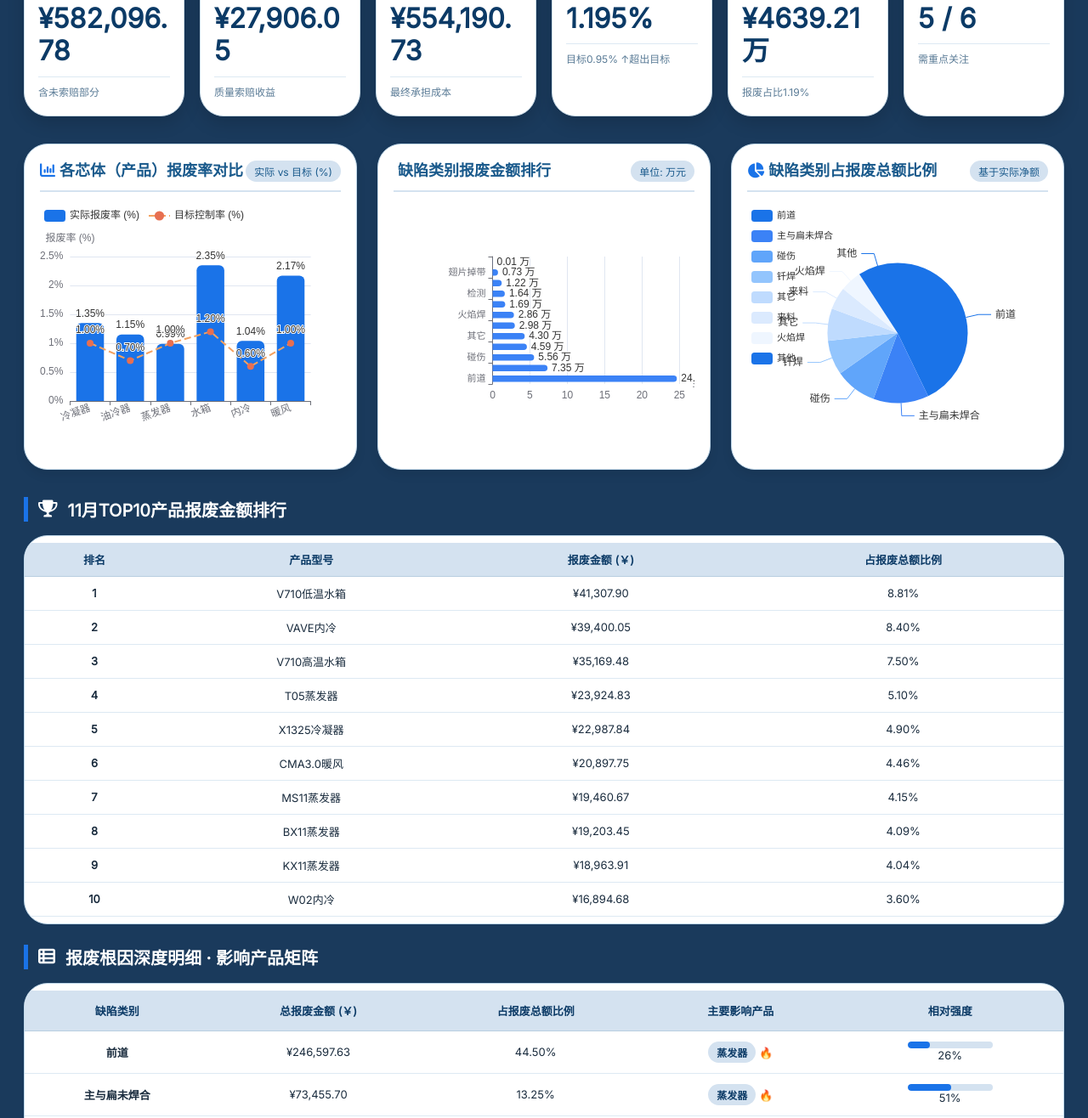
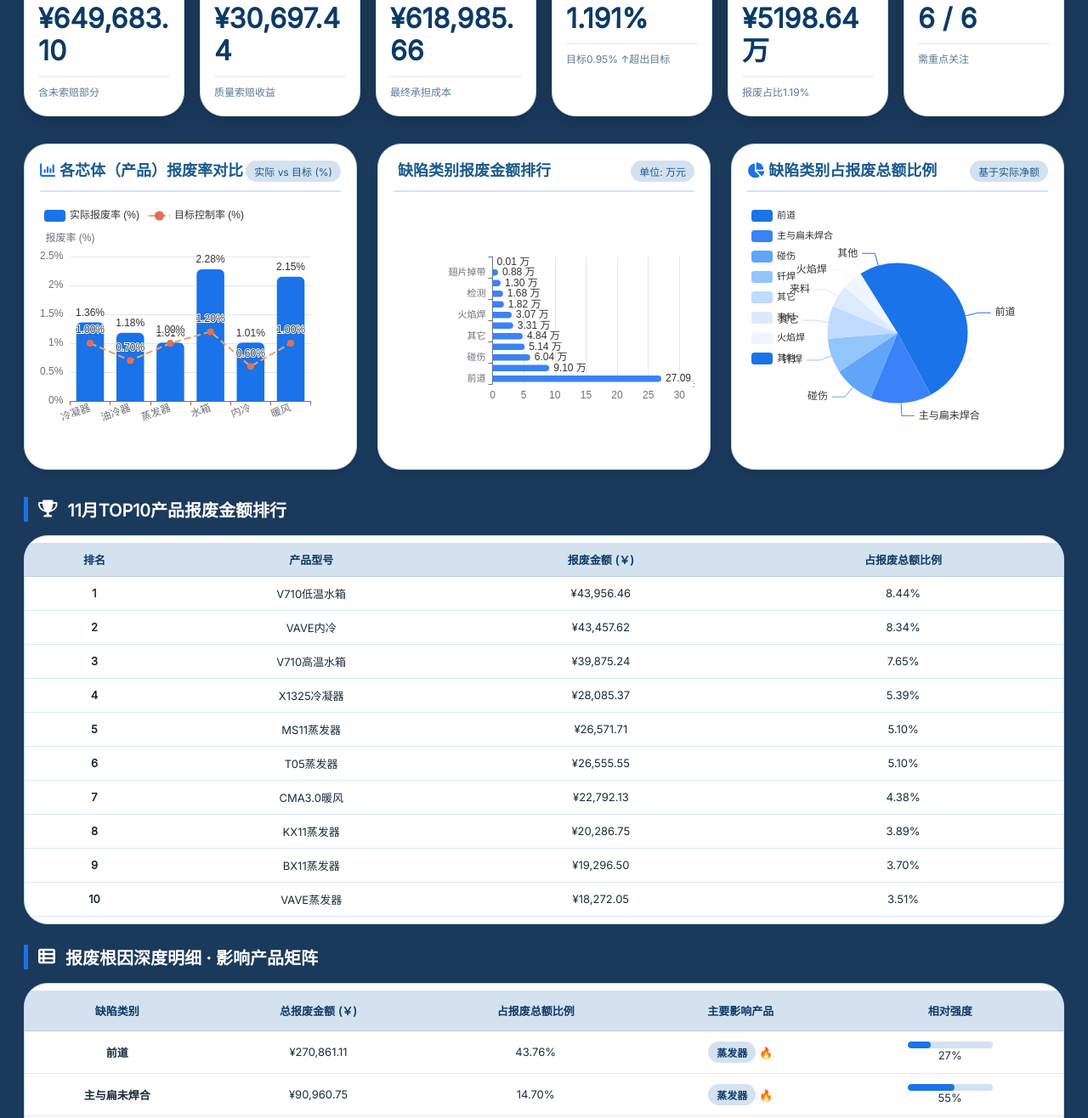
Before and after one commit to user-one1234/scrap, a plain HTML site: page index.html in a window 1280 px wide. Shown: the part 231-1547 px from the top of the page at 85% size. Drawn offline with nearby package versions, Linux system fonts and the light colour scheme.

Commit message:
Update index.html

```diff
--- a/index.html
+++ b/index.html
@@ -184,7 +184,7 @@
     <div class="header">
         <div class="title-section">
             <h1><i class="fas fa-chalkboard-user" style="margin-right: 12px; color:#4a9af0;"></i>HEX车间 · 报废根因追溯 & 金额排行</h1>
-            <p><i class="far fa-calendar-alt"></i> 2026年11月数据 | 实际报废净额 ¥554,190.73 &nbsp;|&nbsp; <span class="badge-date"><i class="fas fa-chart-simple"></i> 各芯体报废率保留两位小数</span></p>
+            <p><i class="far fa-calendar-alt"></i> 2026年11月数据 | 实际报废净额 ¥618,985.66 &nbsp;|&nbsp; <span class="badge-date"><i class="fas fa-chart-simple"></i> 各芯体报废率保留两位小数</span></p>
         </div>
         <div style="background: #ffffffcc; border-radius: 40px; padding: 6px 18px; font-weight: 500; color:#0b3a66;"><i class="fas fa-microchip"></i> 动态看板 · 深蓝背景</div>
     </div>
@@ -247,50 +247,50 @@
     // ======================= 2026年11月 Excel 最新数据 =======================
     const productsData = [
         {
-            name: "冷凝器", rawScrap: 66957.00179241803, claim: 6266.891184811232, netScrap: 60690.110607606795, output: 4484923.753647838,
-            reasons: { "前道":22156.738999532023, "碰伤":11976.830108528084, "来料":6732.898558811234, "主与扁未焊合":3832.0593137546807, "钎焊":7908.712877443253, "其它":2483.749834, "变形":1286.28983675468, "翅片掉带":2757.17735475468, "检测":2383.391585452808, "火焰焊":1715.921744452808, "呛管":0, "错漏装":329.923974 }
+            name: "冷凝器", rawScrap: 75516.11830536119, claim: 6627.012018386701, netScrap: 68889.1062869745, output: 5062571.746329839,
+            reasons: { "前道":23873.326486182963, "碰伤":12630.723189103554, "来料":7093.019392386703, "主与扁未焊合":3832.0593137546807, "钎焊":11832.638778707296, "其它":2550.317077, "变形":1486.8746363301482, "翅片掉带":3580.525177330148, "检测":2383.391585452808, "火焰焊":1916.5065440282763, "呛管":0, "错漏装":480.635186 }
         },
         {
-            name: "油冷器", rawScrap: 13393.870207991205, claim: 133.134486, netScrap: 13260.735721991205, output: 1154484.4893465184,
-            reasons: { "前道":5651.261781991201, "碰伤":1478.7536969999996, "来料":133.134486, "主与扁未焊合":1210.898686, "钎焊":611.7934990000001, "其它":10094.35531722739, "变形":136.306564, "翅片掉带":332.83621500000004, "检测":607.035382, "火焰焊":681.53282, "呛管":66.567243, "错漏装":0 }
+            name: "油冷器", rawScrap: 15773.007903791206, claim: 133.134486, netScrap: 15639.873417791205, output: 1326687.7820553791,
+            reasons: { "前道":6364.345466791201, "碰伤":2144.6602439999997, "来料":333.53856600000006, "主与扁未焊合":1611.004495, "钎焊":611.7934990000001, "其它":12678.6222059874, "变形":136.306564, "翅片掉带":532.537944, "检测":673.8367420000001, "火焰焊":748.100063, "呛管":66.567243, "错漏装":0 }
         },
         {
-            name: "蒸发器", rawScrap: 221639.2585913832, claim: 19727.05122309269, netScrap: 201912.20736829052, output: 20348643.882390894,
-            reasons: { "前道":65302.69365267711, "碰伤":24164.329728157936, "来料":20470.079456385323, "主与扁未焊合":37764.427209486406, "钎焊":20523.701618315867, "其它":13339.075077000005, "变形":5959.143311581069, "翅片掉带":638.578849, "检测":8238.055368166342, "火焰焊":19084.605795983185, "呛管":0, "错漏装":9344.580934402129 }
+            name: "蒸发器", rawScrap: 251034.69062331156, claim: 20823.44108914954, netScrap: 230211.24953416202, output: 22809410.11933119,
+            reasons: { "前道":72822.04857457399, "碰伤":26330.734983743205, "来料":21857.61739108849, "主与扁未焊合":49614.9367621201, "钎焊":21468.624237490607, "其它":14529.661885000005, "变形":6664.844503227387, "翅片掉带":789.662446, "检测":8316.868941048448, "火焰焊":20574.650422983184, "呛管":0, "错漏装":9861.372805048448 }
         },
         {
-            name: "水箱", rawScrap: 94987.70184169384, claim: 147.710172, netScrap: 94839.99166969383, output: 4037872.7077858457,
-            reasons: { "前道":54251.102896693985, "碰伤":4567.955596999998, "来料":222.78250200000002, "主与扁未焊合":4043.542126, "钎焊":5947.820731999998, "其它":3556.5856383242, "变形":7695.735826999997, "翅片掉带":1550.4636950000001, "检测":742.350726, "火焰焊":1920.2322360000003, "呛管":0, "错漏装":556.495767 }
+            name: "水箱", rawScrap: 102934.31582689381, claim: 147.710172, netScrap: 102786.6056548938, output: 4504326.476220251,
+            reasons: { "前道":58657.978556894, "碰伤":4862.306830999999, "来料":222.78250200000002, "主与扁未焊合":5492.253548000001, "钎焊":5984.748274999998, "其它":4043.342287931506, "变形":8042.114642999997, "翅片掉带":1698.1738670000002, "检测":742.350726, "火焰焊":1920.2322360000003, "呛管":0, "错漏装":631.568097 }
         },
         {
-            name: "内冷", rawScrap: 74531.43326772001, claim: 1631.2610136438354, netScrap: 72900.17225407618, output: 7041567.204146708,
-            reasons: { "前道":40061.19527574754, "碰伤":10506.014103940632, "来料":1737.9717008584473, "主与扁未焊合":3390.9770053972593, "钎焊":5703.425023260271, "其它":13515.688611988366, "变形":843.8045206073059, "翅片掉带":1164.5099311095885, "检测":3280.761443538811, "火焰焊":2930.402127182648, "呛管":0, "错漏装":1089.0097797168944 }
+            name: "内冷", rawScrap: 82361.50484887656, claim: 2966.143089251141, netScrap: 79395.36175962542, output: 7886134.807194549,
+            reasons: { "前道":43261.03793829213, "碰伤":11310.205257977164, "来料":3155.532920465753, "主与扁未焊合":4326.986303506847, "钎焊":6024.367906689495, "其它":14594.602365396642, "变形":843.8045206073059, "翅片掉带":1238.6567911095885, "检测":3553.2992057534225, "火焰焊":3248.4852187899537, "呛管":0, "错漏装":1089.0097797168944 }
         },
         {
-            name: "暖风", rawScrap: 110587.51560054498, claim: 0, netScrap: 110587.51560054498, output: 5107120.921583541,
-            reasons: { "前道":59174.633632660654, "碰伤":2890.1702568748683, "来料":474.2449224888657, "主与扁未焊合":23213.797190149537, "钎焊":5211.007798238606, "其它":0, "变形":995.0116748610816, "翅片掉带":809.5664287221641, "检测":1114.7296809777308, "火焰焊":2258.6417065249216, "呛管":48.320014, "错漏装":881.7036830583243 }
+            name: "暖风", rawScrap: 122063.46040811636, claim: 0, netScrap: 122063.46040811636, output: 5671254.3837687615,
+            reasons: { "前道":65882.37750940163, "碰伤":3145.8679059331926, "来料":474.2449224888657, "主与扁未焊合":26083.50661245495, "钎焊":5459.529138610823, "其它":0, "变形":995.0116748610816, "翅片掉带":968.2158024082722, "检测":1114.7296809777308, "火焰焊":2319.3503145249215, "呛管":48.320014, "错漏装":977.7044670583242 }
         }
     ];
 
     // TOP10 产品明细（Excel 最新数据，11月）
     const top10Data = [
-        { rank:1, model:"V710低温水箱", amount:41307.90380982004, percent:0.08807842218214722 },
-        { rank:2, model:"VAVE内冷", amount:39400.050915839995, percent:0.0840104192781253 },
-        { rank:3, model:"V710高温水箱", amount:35169.478629693986, percent:0.07498981795188038 },
-        { rank:4, model:"T05蒸发器", amount:23924.828697352776, percent:0.051013509965132486 },
-        { rank:5, model:"X1325冷凝器", amount:22987.835942291935, percent:0.04901561523191578 },
-        { rank:6, model:"CMA3.0暖风", amount:20897.752685838368, percent:0.04455905320675703 },
-        { rank:7, model:"MS11蒸发器", amount:19460.67411288, percent:0.04149485479473656 },
-        { rank:8, model:"BX11蒸发器", amount:19203.446878199968, percent:0.04094638423866084 },
-        { rank:9, model:"KX11蒸发器", amount:18963.914217799986, percent:0.0404356427862198 },
-        { rank:10, model:"W02内冷", amount:16894.679834279515, percent:0.036023535590835945 }
+        { rank:1, model:"V710低温水箱", amount:43956.464830860044, percent:0.08438374438598926 },
+        { rank:2, model:"VAVE内冷", amount:43457.62490239998, percent:0.08342611548715327 },
+        { rank:3, model:"V710高温水箱", amount:39875.24369485399, percent:0.07654897599757123 },
+        { rank:4, model:"X1325冷凝器", amount:28085.373680159722, percent:0.0539158233659351 },
+        { rank:5, model:"MS11蒸发器", amount:26571.707995920005, percent:0.05101002148500098 },
+        { rank:6, model:"T05蒸发器", amount:26555.55063825174, percent:0.050979004014768146 },
+        { rank:7, model:"CMA3.0暖风", amount:22792.130978901612, percent:0.04375432287232891 },
+        { rank:8, model:"KX11蒸发器", amount:20286.749017839982, percent:0.038944711548829836 },
+        { rank:9, model:"BX11蒸发器", amount:19296.499444199966, percent:0.037043717753675744 },
+        { rank:10, model:"VAVE蒸发器", amount:18272.053961800022, percent:0.03507707766883599 }
     ];
 
     // 合计值（Excel 最新合计行）
-    const totalRawScrap = 582096.7813017513;
-    const totalClaim = 27906.048079547756;
-    const totalNetScrap = 554190.7332222036;
-    const totalOutput = 46392074.25479148;
+    const totalRawScrap = 649683.0979163506;
+    const totalClaim = 30697.440854787383;
+    const totalNetScrap = 618985.6570615633;
+    const totalOutput = 51986423.846389964;
     const totalActualRate = totalNetScrap / totalOutput;
     const targetOverall = 0.0095;
     const overallRatePercent = (totalActualRate * 100).toFixed(3);
@@ -462,7 +462,7 @@
     extraNote.style.borderRadius = "20px";
     extraNote.style.fontSize = "12px";
     extraNote.style.border = "1px solid #c0d8ea";
-    extraNote.innerHTML = `<i class="fas fa-chart-simple" style="color:#1a73e8;"></i> 报废根因深度分析：<strong>${topDefect?.name || ''}(¥${(topDefect?.amount || 0).toFixed(0).replace(/\B(?=(\d{3})+(?!\d))/g, ",")}，占比${topDefect?.percent.toFixed(2) || 0}%)、${secondDefect?.name || ''}(¥${(secondDefect?.amount || 0).toFixed(0).replace(/\B(?=(\d{3})+(?!\d))/g, ",")}，${secondDefect?.percent.toFixed(2) || 0}%)、${thirdDefect?.name || ''}(¥${(thirdDefect?.amount || 0).toFixed(0).replace(/\B(?=(\d{3})+(?!\d))/g, ",")}，${thirdDefect?.percent.toFixed(2) || 0}%)</strong>为主要TOP3缺陷。前道仍是车间级第一风险（42.36%），主与扁未焊合（12.62%）已明显超过碰伤（9.55%）稳居第二；冷凝器前道（33.09%）领先碰伤（17.89%）约 15.2 个百分点；蒸发器主与扁未焊合（17.04%）、碰伤（10.90%）、来料（9.24%）、钎焊（9.26%）四线并进，前道 29.46% 仍是第一；暖风主与扁未焊合（20.99%）已逼近前道（53.51%），焊接质量需重点关注。`;
+    extraNote.innerHTML = `<i class="fas fa-chart-simple" style="color:#1a73e8;"></i> 报废根因深度分析：<strong>${topDefect?.name || ''}(¥${(topDefect?.amount || 0).toFixed(0).replace(/\B(?=(\d{3})+(?!\d))/g, ",")}，占比${topDefect?.percent.toFixed(2) || 0}%)、${secondDefect?.name || ''}(¥${(secondDefect?.amount || 0).toFixed(0).replace(/\B(?=(\d{3})+(?!\d))/g, ",")}，${secondDefect?.percent.toFixed(2) || 0}%)、${thirdDefect?.name || ''}(¥${(thirdDefect?.amount || 0).toFixed(0).replace(/\B(?=(\d{3})+(?!\d))/g, ",")}，${thirdDefect?.percent.toFixed(2) || 0}%)</strong>为主要TOP3缺陷。前道仍是车间级第一风险（41.69%），主与扁未焊合（14.00%）已明显超过碰伤（9.30%）稳居第二；冷凝器前道（31.61%）领先钎焊（15.67%）约 16.0 个百分点；蒸发器主与扁未焊合（19.76%）、碰伤（10.49%）、来料（8.71%）、钎焊（8.55%）四线并进，前道 29.01% 仍是第一；暖风主与扁未焊合（21.37%）已逼近前道（53.97%），焊接质量需重点关注。`;
 
     const lastSection = document.querySelector(".insight-section:last-of-type");
     if(lastSection) lastSection.insertAdjacentElement('afterend', extraNote);
```
